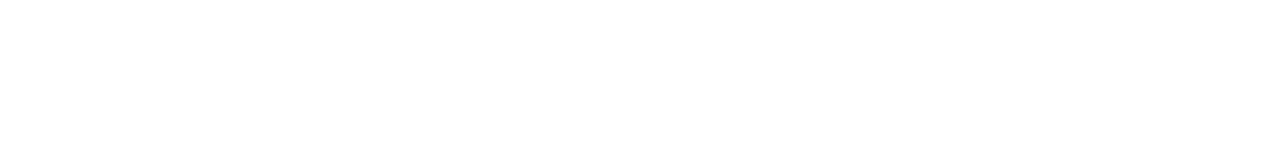
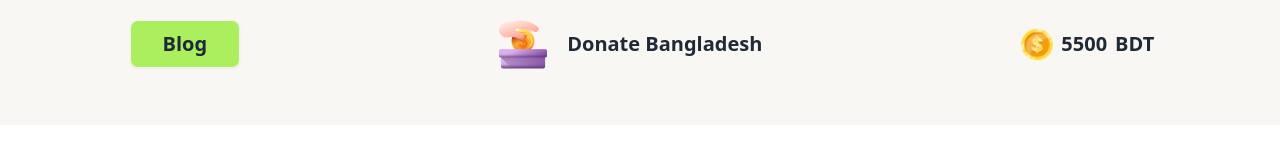
Before and after one commit to AkKorim007/My-Assignment-5, a plain HTML site: page Donation.html in a window 1280 px wide. Drawn offline with nearby package versions, Linux system fonts and the light colour scheme.

Commit message:
Added nav bar and made it responsive

```diff
--- a/Donation.html
+++ b/Donation.html
@@ -1,10 +1,10 @@
 <!DOCTYPE html>
-<html lang="en">
+<html lang="en" data-theme="light">
 
 <head>
     <meta charset="UTF-8">
     <meta name="viewport" content="width=device-width, initial-scale=1.0">
-    <title>Document</title>
+    <title>Donation Page</title>
     <!-- daisyui - tailwind  -->
     <link href="https://cdn.jsdelivr.net/npm/daisyui@4.12.10/dist/full.min.css" rel="stylesheet" type="text/css" />
     <script src="https://cdn.tailwindcss.com"></script>
@@ -25,7 +25,8 @@
                 extend: {
                     colors: {
                         clifford: '#da373d',
-                        'arrow-bg': 'rgb(171, 239, 95)',
+                        'btn-bg': 'rgb(171, 239, 95)',
+                        'nav-bg': 'rgb(249, 247, 243)',
 
                     },
                 },
@@ -36,7 +37,22 @@
 
 <body>
     <!-- Nav  -->
-    <nav></nav>
+    <nav class="flex justify-around bg-nav-bg font-bold text-xl pt-5 pb-14">
+        <div>
+            <button class="btn px-8 text-xl font-bold bg-btn-bg">Blog</button>
+        </div>
+
+        <div class="hidden md:flex md:gap-5">
+            <img src="assets/logo.png" alt="">
+            <h1 class="pt-2.5">Donate Bangladesh</h1>
+        </div>
+
+        <div class="flex space-x-2">
+            <img class="py-2" src="assets/coin.png" alt="">
+            <h1 class="pt-2.5">5500</h1>
+            <p class="pt-2.5">BDT</p>
+        </div>
+    </nav>
 
     <!-- Main  -->
     <main></main>
```
Also changed, not shown: assets/coin.png (added), assets/feni.png (added), assets/logo.png (added), assets/noakhali.png (added), assets/quota-protest.png (added).
